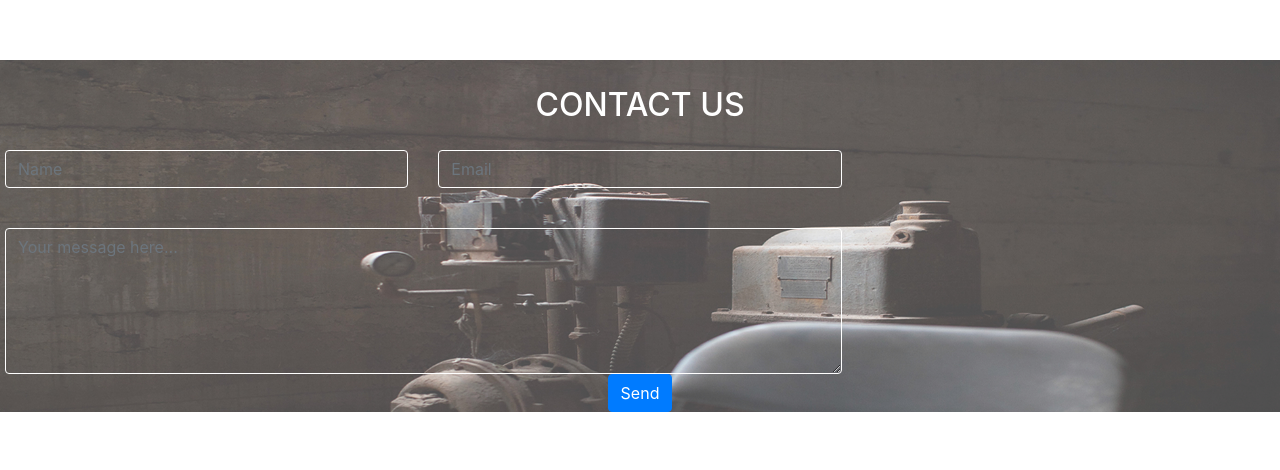
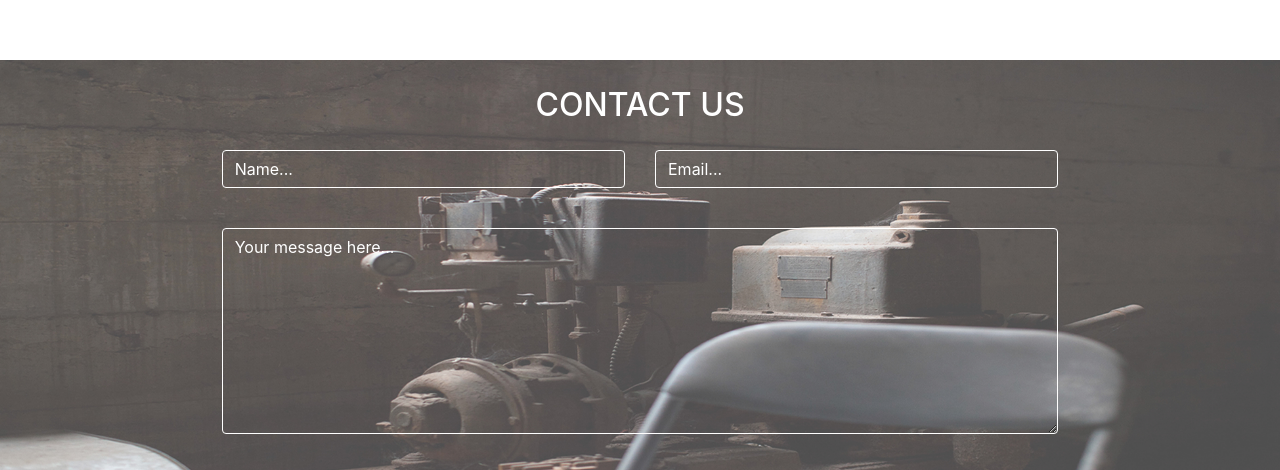
Before and after one commit to ktscates/Week-3-project-portfolio, a plain HTML site: page index.html in a window 1280 px wide. Shown: the part 2165-2635 px from the top of the page. Drawn offline with nearby package versions, Linux system fonts and the light colour scheme.

Commit message:
Add color font to contact form, centering text and input

```diff
--- a/css/styles.css
+++ b/css/styles.css
@@ -126,11 +126,12 @@
     margin-bottom:10%;
 }
 .col-md-8>textarea{
-    align-items:center;
-    margin-bottom:10%;
     height:100%;
     background:transparent;
     border:1px solid white;
+}
+.col-md-8{
+    margin-bottom:3%;
 }
 #row{
     display:flex;
@@ -165,3 +166,12 @@ h2{
 .col-md-4>p{
     text-transform:uppercase;
 }
+#email::placeholder{
+    color:white;
+}
+#name::placeholder{
+    color:white;
+}
+#area::placeholder{
+    color:white;
+}
--- a/index.html
+++ b/index.html
@@ -109,17 +109,17 @@
             <div class="col-md-12" style="background-image:url(img/backgrounds/c_image.jpg);background-size:cover;background-repeat:no-repeat;">
                 <h2 id="h2">Contact us</h2>
                 <form>
-                    <div class="row" id="row3">
+                    <div class="row justify-content-center"  id="row3">
                         <div class="col-md-4">
-                        <input type="text"  id="name" class="form-control" placeholder="Name" required>
+                        <input type="text"  id="name" class="form-control" placeholder="Name..." required>
                         </div>
                         <div class="col-md-4">
-                        <input type="email" id="email" class="form-control" placeholder="Email" required>
+                        <input type="email" id="email" class="form-control" placeholder="Email..." required>
                         </div>
                     </div>
-                    <div class="row">
+                    <div class="row justify-content-center">
                         <div class="col-md-8">
-                        <textarea type="text" class="form-control" placeholder="Your message here..."  id="area" required></textarea>
+                        <textarea type="text" class="form-control" placeholder="Your message here..." rows="8" columns="5"  id="area" required></textarea>
                         </div>
                     </div>
                     <button class="btn btn-primary" id="button" value="Send" name="button">Send</button>
```
